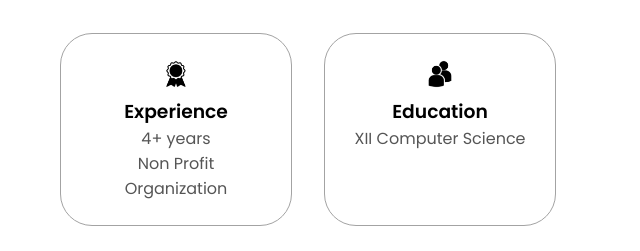
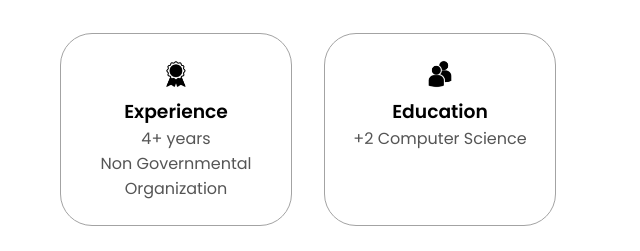
Before and after one commit to imdipul/dipulpoudel.com.np, a plain HTML site: page index.html in a window 1280 px wide. Shown: the part 1040-1291 px from the top of the page, 564-1204 px from the left. Drawn offline with Linux system fonts and the light colour scheme.

Commit message:
Update experience and education details

```diff
--- a/index.html
+++ b/index.html
@@ -91,7 +91,7 @@
                 class="icon"
               />
               <h3>Experience</h3>
-              <p>4+ years <br />Non Profit Organization</p>
+              <p>4+ years <br />Non Governmental Organization</p>
             </div>
             <div class="details-container">
               <img
@@ -100,7 +100,7 @@
                 class="icon"
               />
               <h3>Education</h3>
-              <p>XII Computer Science<br /></p>
+              <p>+2 Computer Science<br /></p>
             </div>
           </div>
           <div class="text-container">
@@ -395,7 +395,7 @@
             alt="Email icon"
             class="icon contact-icon email-icon"
           />
-          <p><a href="mailto:examplemail@gmail.com">dipulpoudel123@gmail.com</a></p>
+          <p><a href="mailto:dipulpoudel123@gmail.com">dipulpoudel123@gmail.com</a></p>
         </div>
         <div class="contact-info-container">
           <img
```
